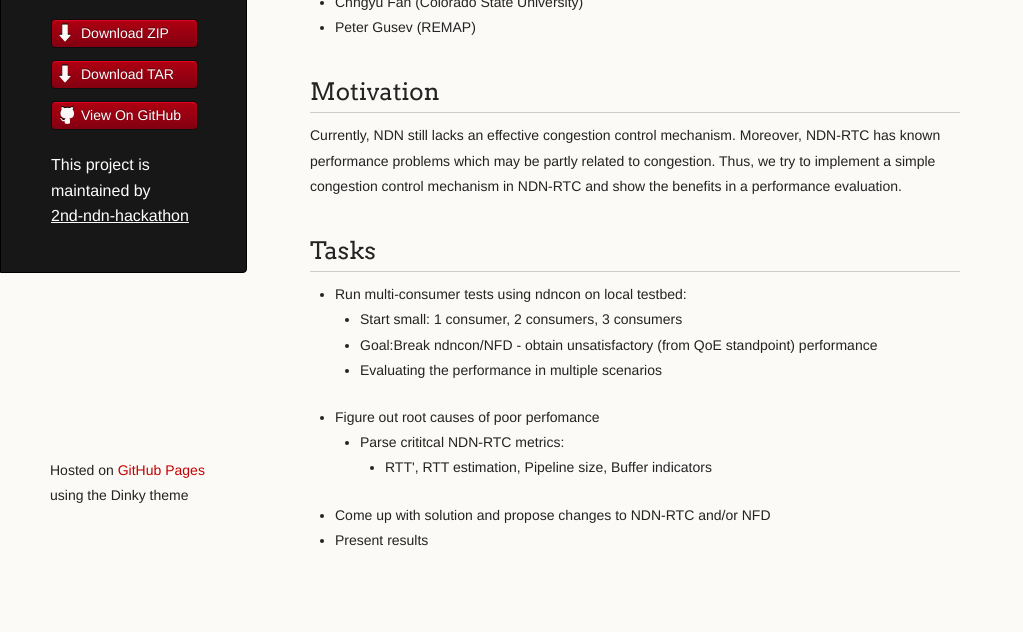
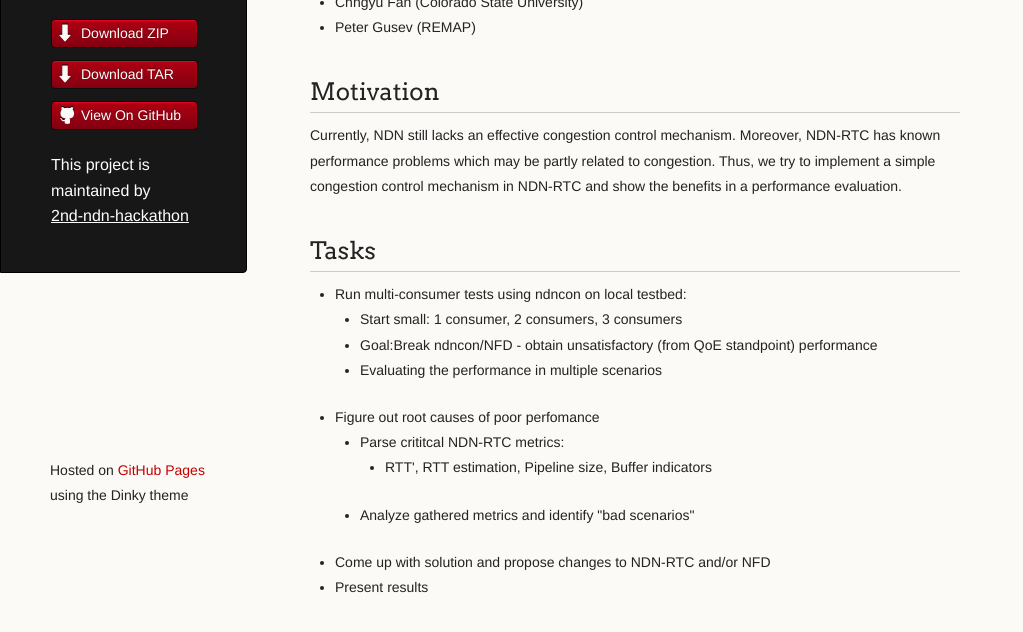
Before and after one commit to 2nd-ndn-hackathon/ndn-rtc-congestion-control, a plain HTML site: page index.html in a window 1280 px wide. Shown: the part 260-892 px from the top of the page, without its empty margins (0-1023 px from the left). Drawn offline with Linux system fonts and the light colour scheme.

Commit message:
added a line

```diff
--- a/index.html
+++ b/index.html
@@ -65,6 +65,7 @@
 	<ul>
 		<li>RTT', RTT estimation, Pipeline size, Buffer indicators</li>
 	</ul>
+	<li>Analyze gathered metrics and identify "bad scenarios"</li>
 </ul>
 <li>Come up with solution and propose changes to NDN-RTC and/or NFD</li>
 <li>Present results</li>
```
